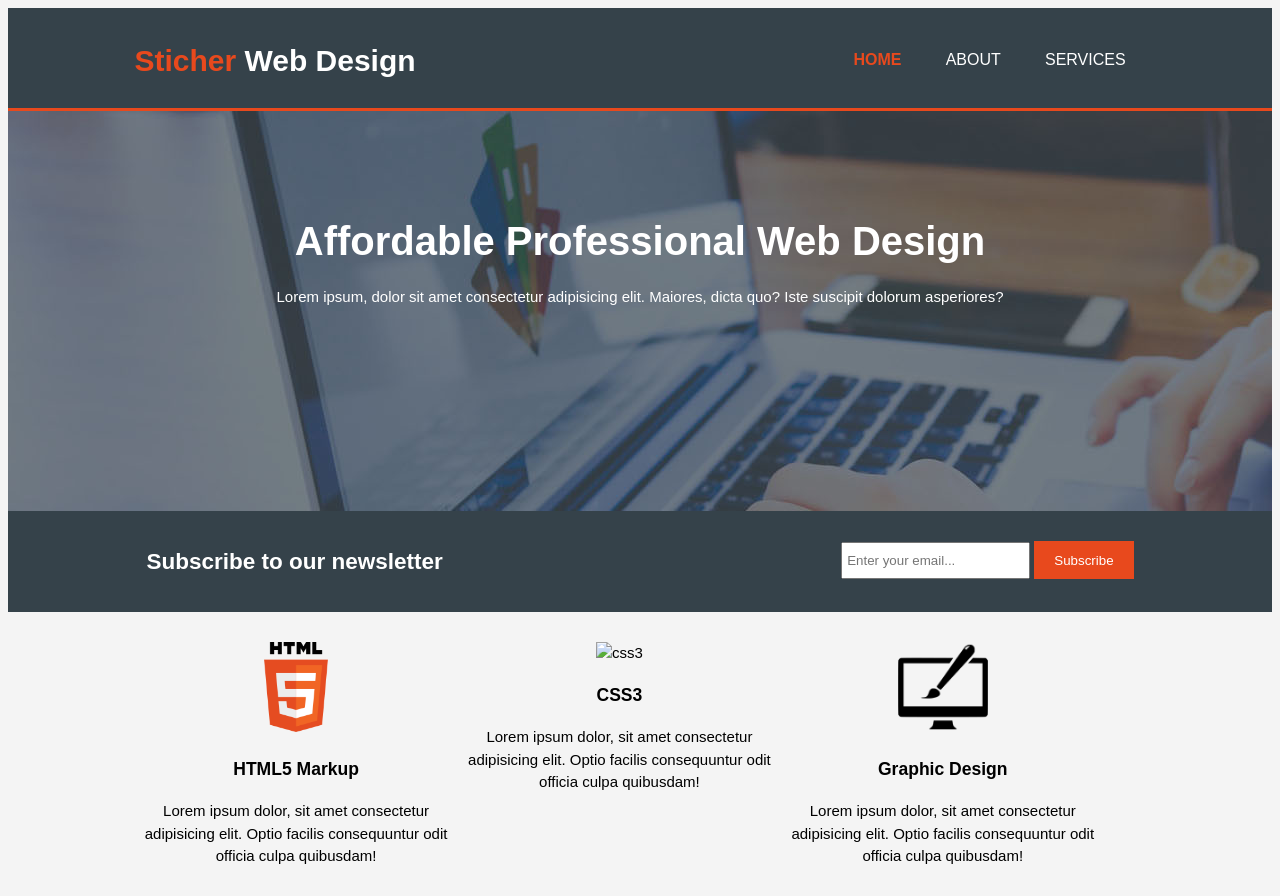
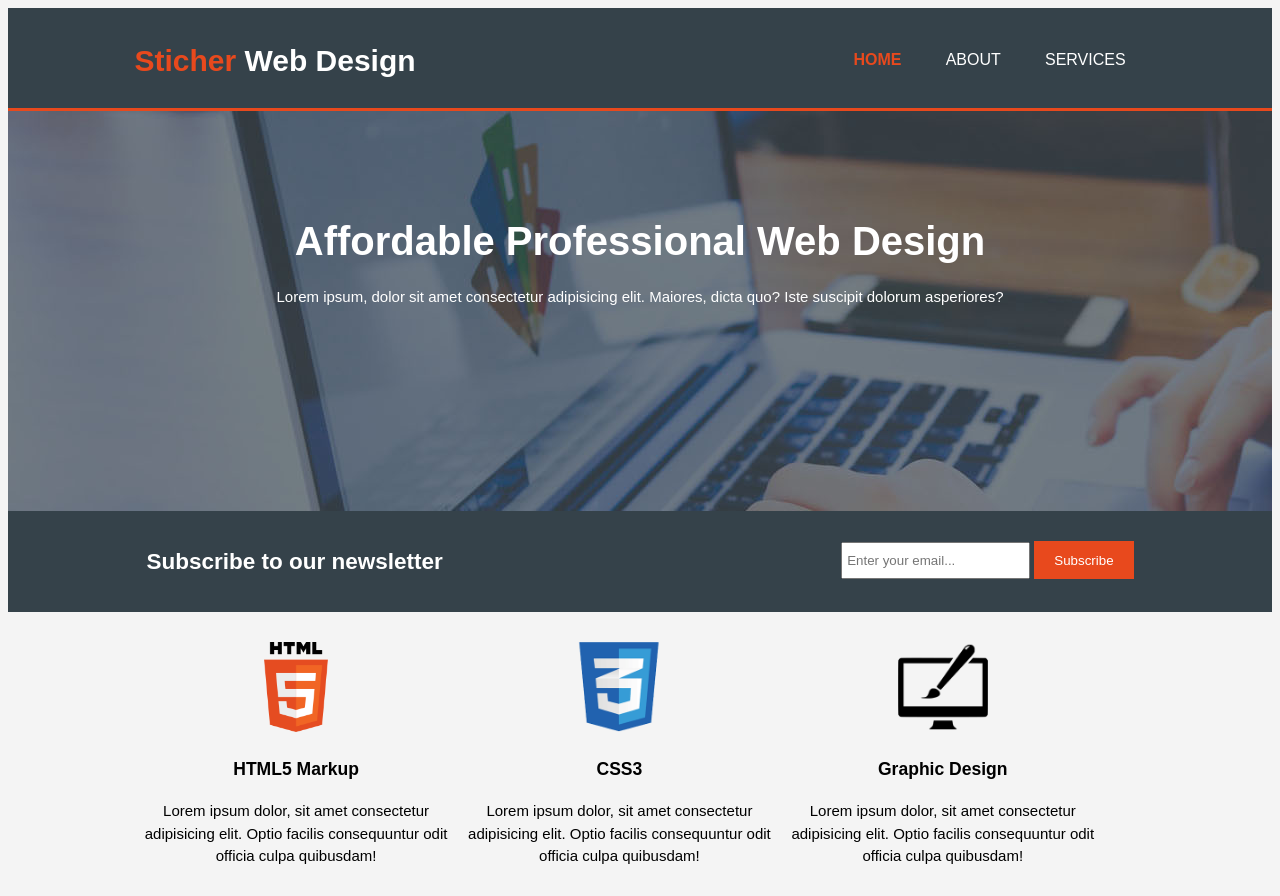
Before and after one commit to jbsticher/Web-Design-Company, a plain HTML site: page index.html in a window 1280 px wide. Shown: the top 896 px of the page. Drawn offline with Linux system fonts and the light colour scheme; the site is published under a folder, as on GitHub Pages, so addresses that start at the root find nothing.

Commit message:
Update index.html
tried fixing css image not displaying.

```diff
--- a/index.html
+++ b/index.html
@@ -50,7 +50,7 @@
         <p>Lorem ipsum dolor, sit amet consectetur adipisicing elit. Optio facilis consequuntur odit officia culpa quibusdam!</p>
       </div>
       <div class="box">
-          <img src="/./img/CSS3.png" alt="css3">
+          <img src="./img/CSS3.png">
         <h3>CSS3</h3>
         <p>Lorem ipsum dolor, sit amet consectetur adipisicing elit. Optio facilis consequuntur odit officia culpa quibusdam!</p>
       </div>
```
